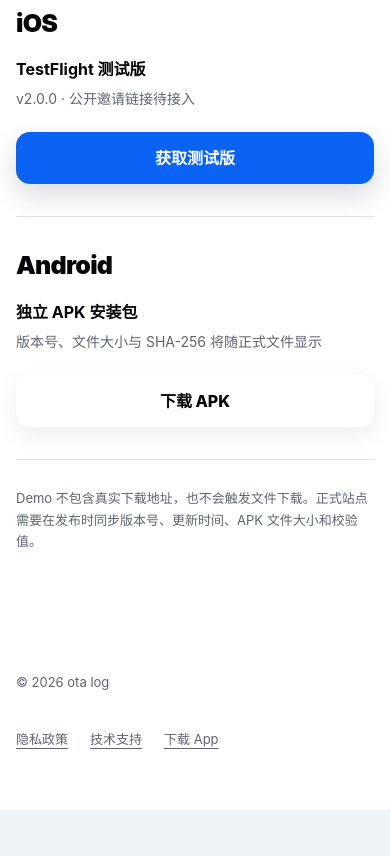
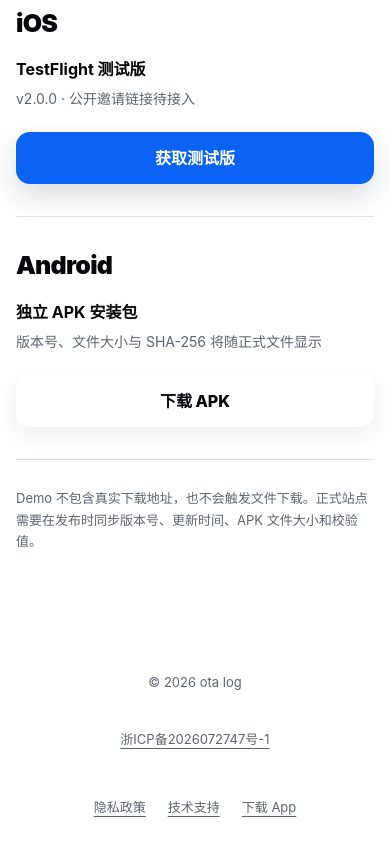
Before and after one commit to KurageZ/ota-log, a website: page publishing/website/index.html in a window 390 px wide. Shown: the part 6103-6959 px from the top of the page. Before the commit the page ends 6913 px from the top, so only its background shows below. Drawn offline with Linux system fonts and the light colour scheme.

Commit message:
feat: add website privacy and support pages
新增独立的隐私政策与技术支持页面，并在首页页脚补充备案信息及对应入口。

同步更新网站说明文档。

```diff
--- a/publishing/website/index.html
+++ b/publishing/website/index.html
@@ -906,16 +906,25 @@
       .footer-inner {
         width: var(--page);
         margin: 0 auto;
-        display: flex;
+        display: grid;
+        grid-template-columns: 1fr auto 1fr;
         align-items: center;
-        justify-content: space-between;
         gap: 24px;
         color: var(--text-secondary);
         font-size: 13px;
       }
 
+      .footer-record {
+        min-height: 44px;
+        display: inline-flex;
+        align-items: center;
+        justify-self: center;
+        color: var(--text-secondary);
+      }
+
       .footer-links {
         display: flex;
+        justify-self: end;
         gap: 22px;
       }
 
@@ -1159,8 +1168,13 @@
         }
 
         .footer-inner {
-          align-items: flex-start;
-          flex-direction: column;
+          grid-template-columns: 1fr;
+          justify-items: center;
+          text-align: center;
+        }
+
+        .footer-links {
+          justify-self: center;
         }
       }
 
@@ -1452,6 +1466,9 @@
     <footer>
       <div class="footer-inner">
         <span>© <span id="year">2026</span> ota log</span>
+        <a class="footer-record" href="https://beian.miit.gov.cn/" target="_blank" rel="noopener noreferrer">
+          浙ICP备2026072747号-1
+        </a>
         <div class="footer-links">
           <a href="./privacy/">隐私政策</a>
           <a href="./support/">技术支持</a>
```
